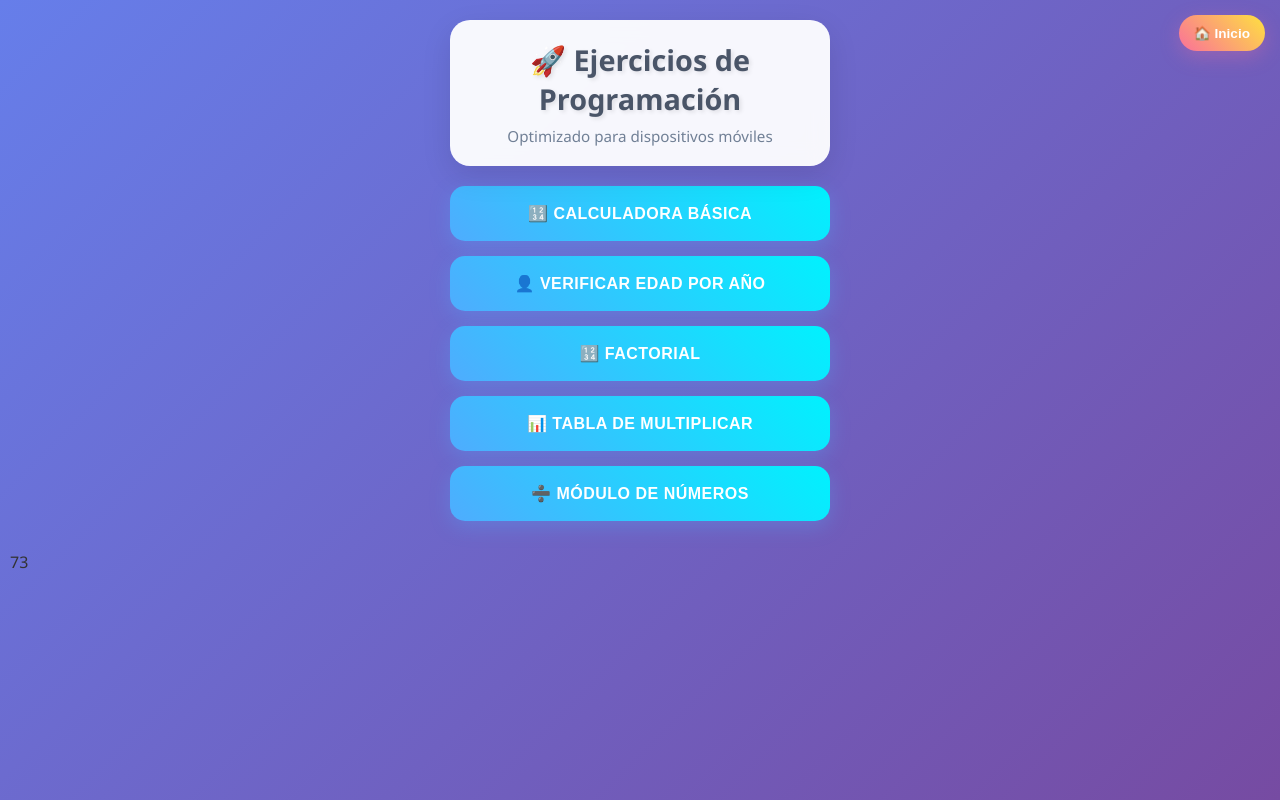
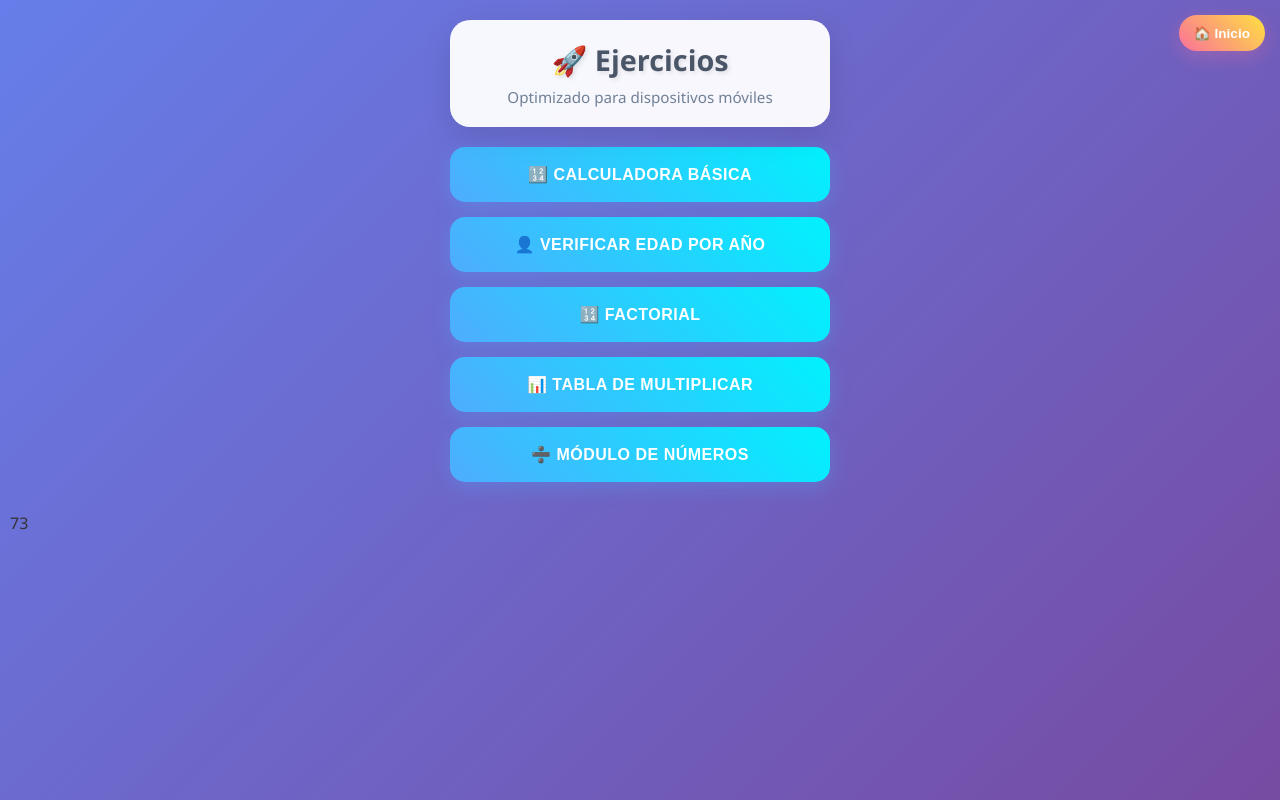
Before and after one commit to winston2005/calular, a plain HTML site: page index.html in a window 1280 px wide. Drawn offline with Linux system fonts and the light colour scheme.

Commit message:
index.html

```diff
--- a/index.html
+++ b/index.html
@@ -297,7 +297,7 @@
 
     <div class="container">
         <header>
-            <h1>🚀 Ejercicios de Programación</h1>
+            <h1>🚀 Ejercicios </h1>
             <p class="subtitle">Optimizado para dispositivos móviles</p>
         </header>
 
```
